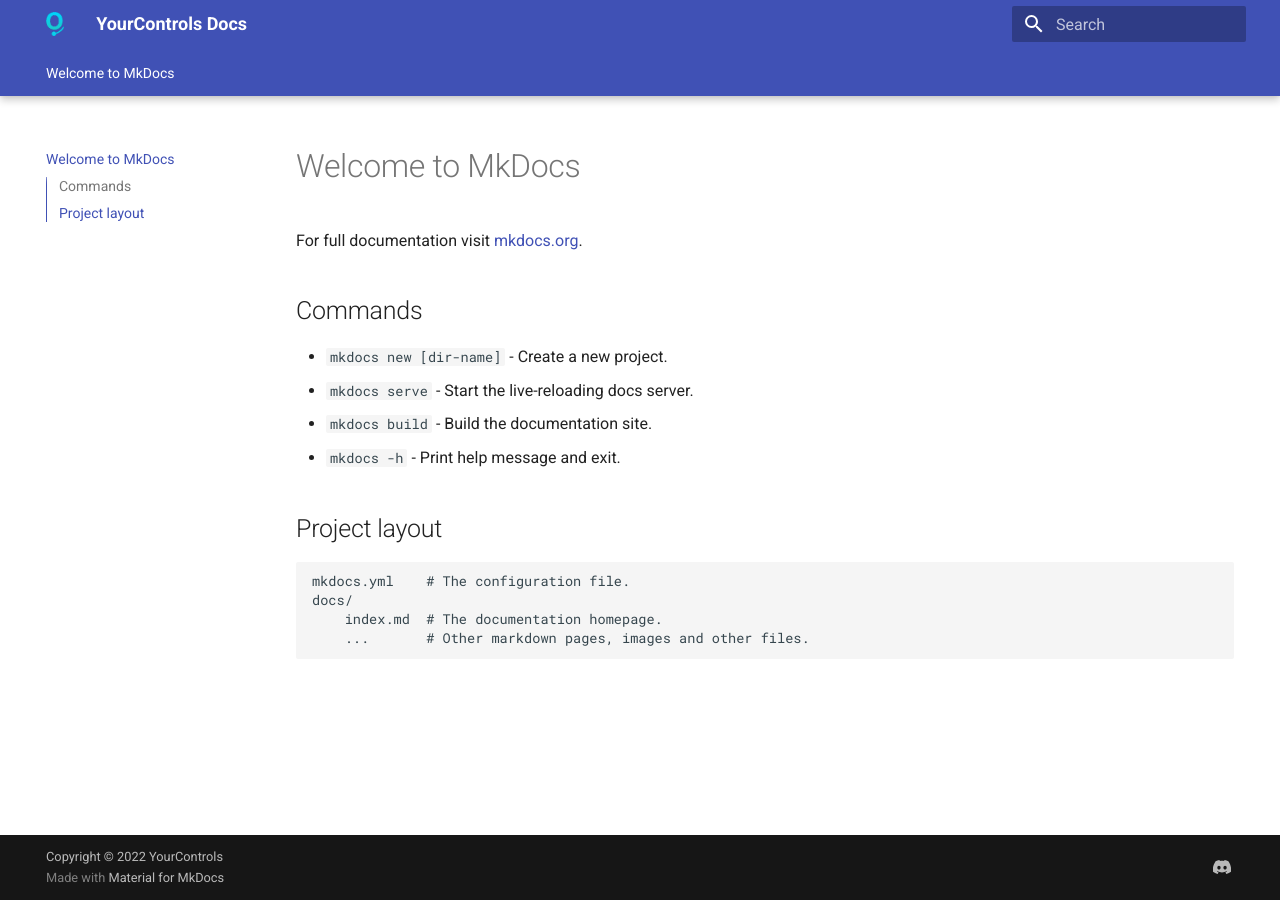
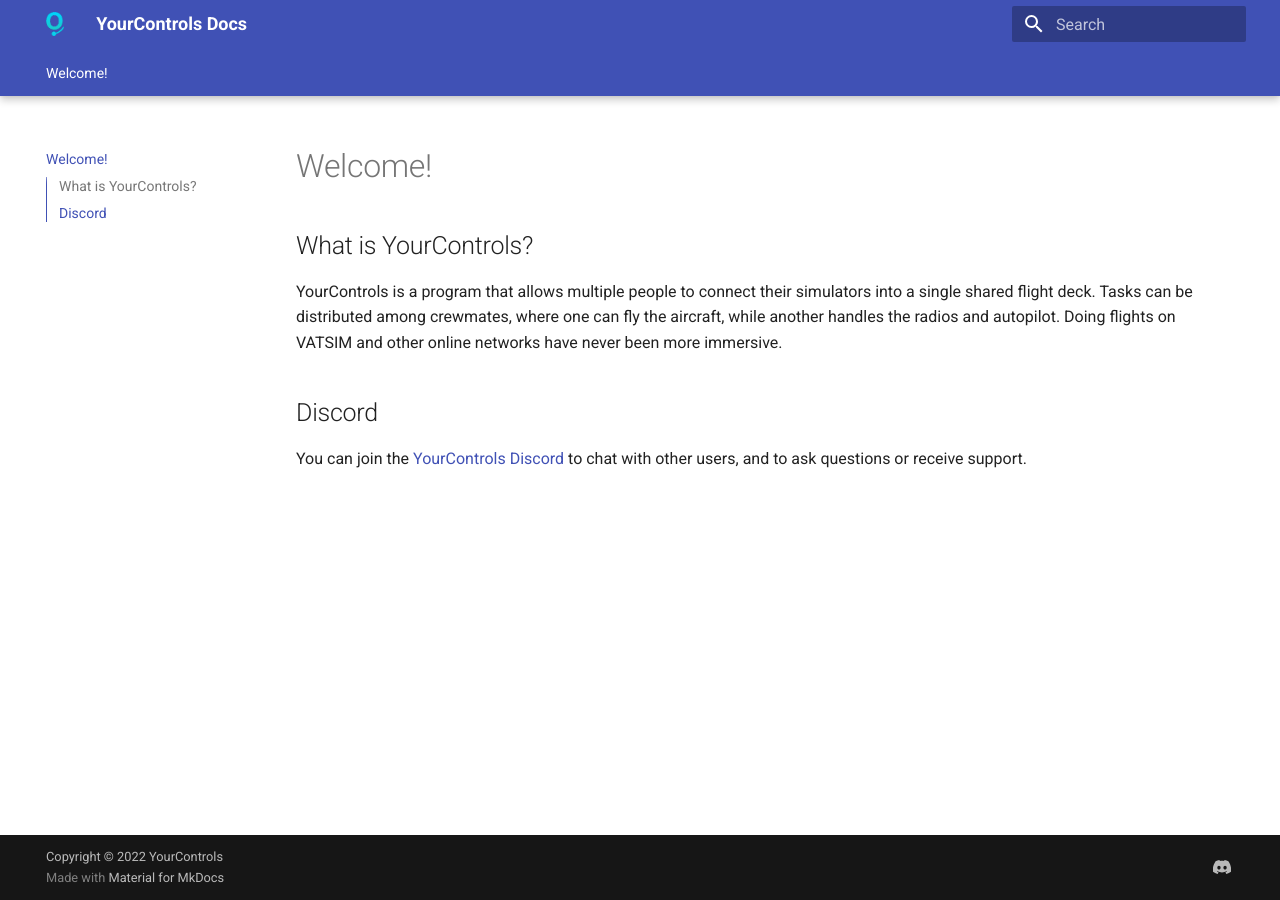
Before and after one commit to YourControls/docs, an MkDocs documentation site: the page built from docs/index.md, in a window 1280 px wide. Built offline with MkDocs 1.6.1 and Material for MkDocs 9.7.7, drawn with Linux system fonts in a browser that asks for light colours.

Commit message:
feat: started on landing page

```diff
--- a/docs/index.md
+++ b/docs/index.md
@@ -1,17 +1,7 @@
-# Welcome to MkDocs
+# Welcome!
 
-For full documentation visit [mkdocs.org](https://www.mkdocs.org).
+## What is YourControls?
+YourControls is a program that allows multiple people to connect their simulators into a single shared flight deck. Tasks can be distributed among crewmates, where one can fly the aircraft, while another handles the radios and autopilot. Doing flights on VATSIM and other online networks have never been more immersive.
 
-## Commands
-
-* `mkdocs new [dir-name]` - Create a new project.
-* `mkdocs serve` - Start the live-reloading docs server.
-* `mkdocs build` - Build the documentation site.
-* `mkdocs -h` - Print help message and exit.
-
-## Project layout
-
-    mkdocs.yml    # The configuration file.
-    docs/
-        index.md  # The documentation homepage.
-        ...       # Other markdown pages, images and other files.
+## Discord
+You can join the [YourControls Discord](https://discord.com/invite/UqArVkXV99) to chat with other users, and to ask questions or receive support.
```
